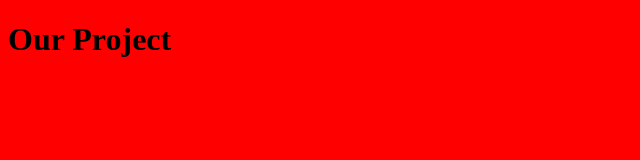
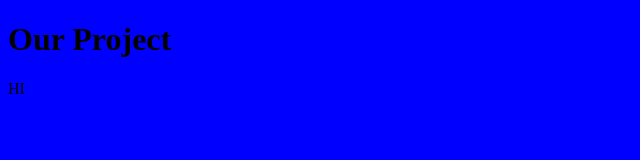
Before and after one commit to troyamelotte/git-demonstration, a plain HTML site: page index.html in a window 1280 px wide. Shown: the whole page, without its empty margins (0-640 px from the left). Drawn offline with Linux system fonts and the light colour scheme.

Commit message:
Make it blue

```diff
--- a/index.html
+++ b/index.html
@@ -7,5 +7,6 @@
   </head>
   <body>
     <h1>Our Project</h1>
+    <p>HI</p>
   </body>
 </html>
--- a/style.css
+++ b/style.css
@@ -1,3 +1,3 @@
 body{
-  background: red;
+  background: blue;
 }
```
